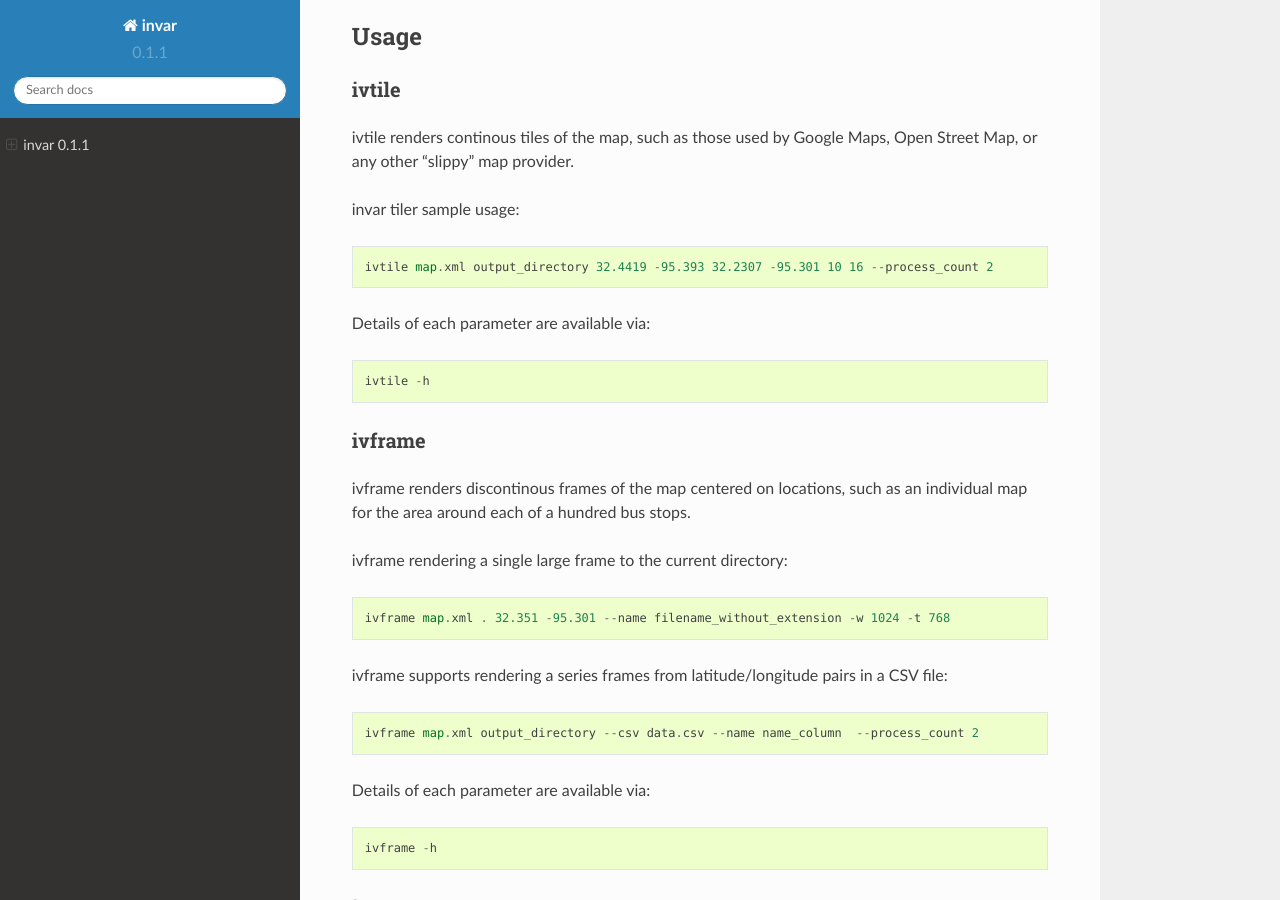
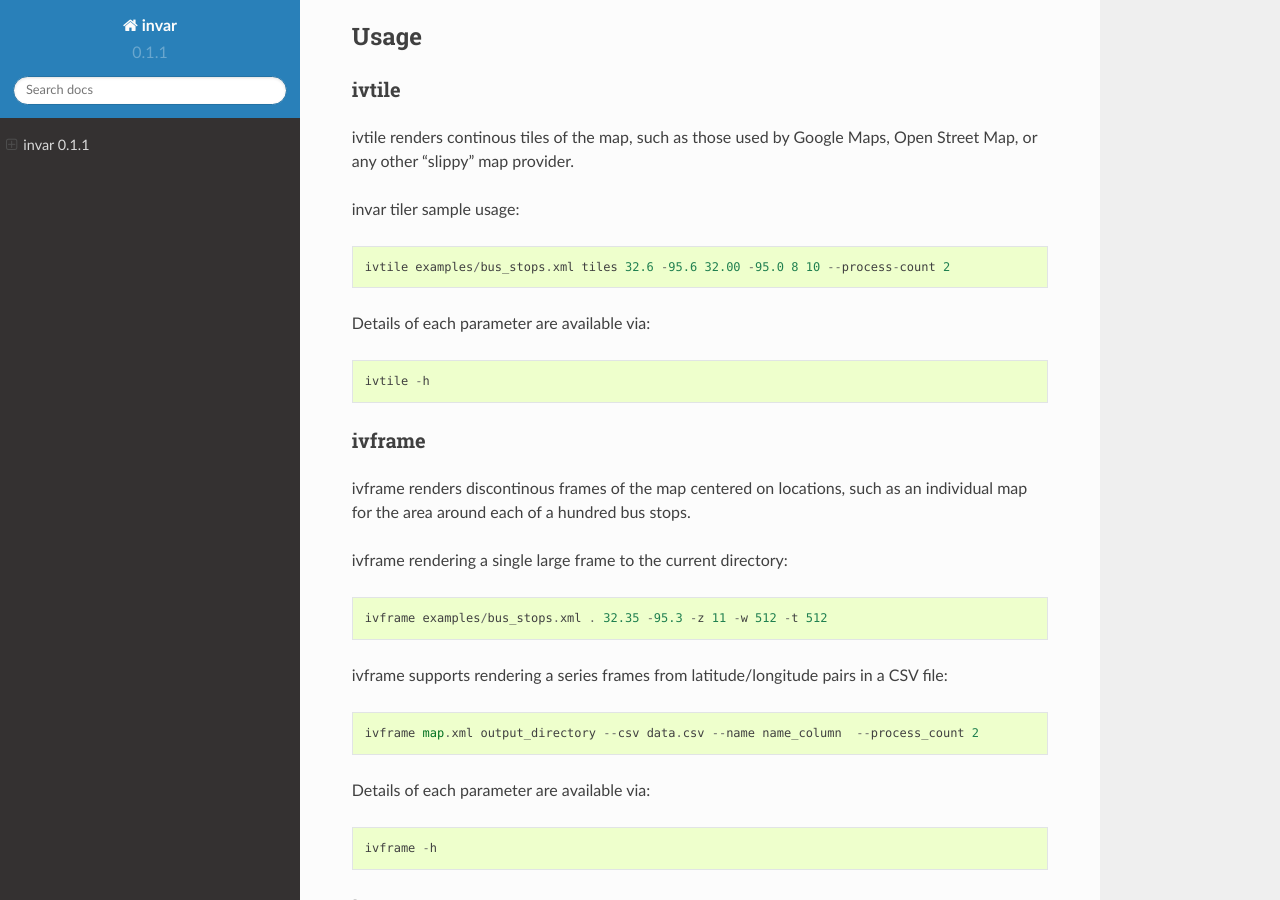
Before and after one commit to onyxfish/invar, a Sphinx documentation site: the page built from docs/index.rst, in a window 1280 px wide and 900 px high, scrolled down 587 px. Built offline with Sphinx 7.4.7 and the Read the Docs theme 2.0.0, drawn with Linux system fonts in a browser that asks for light colours.

Commit message:
Use examples.sh examples in docs. Closes #16.

```diff
--- a/docs/index.rst
+++ b/docs/index.rst
@@ -26,7 +26,7 @@ ivtile renders continous tiles of the map, such as those used by Google Maps, Op
 
 invar tiler sample usage::
 
-    ivtile map.xml output_directory 32.4419 -95.393 32.2307 -95.301 10 16 --process_count 2
+    ivtile examples/bus_stops.xml tiles 32.6 -95.6 32.00 -95.0 8 10 --process-count 2
 
 Details of each parameter are available via::
 
@@ -39,8 +39,7 @@ ivframe renders discontinous frames of the map centered on locations, such as an
 
 ivframe rendering a single large frame to the current directory::
 
-    ivframe map.xml . 32.351 -95.301 --name filename_without_extension -w 1024 -t 768
-
+    ivframe examples/bus_stops.xml . 32.35 -95.3 -z 11 -w 512 -t 512
 
 ivframe supports rendering a series frames from latitude/longitude pairs in a CSV file::
 
```
